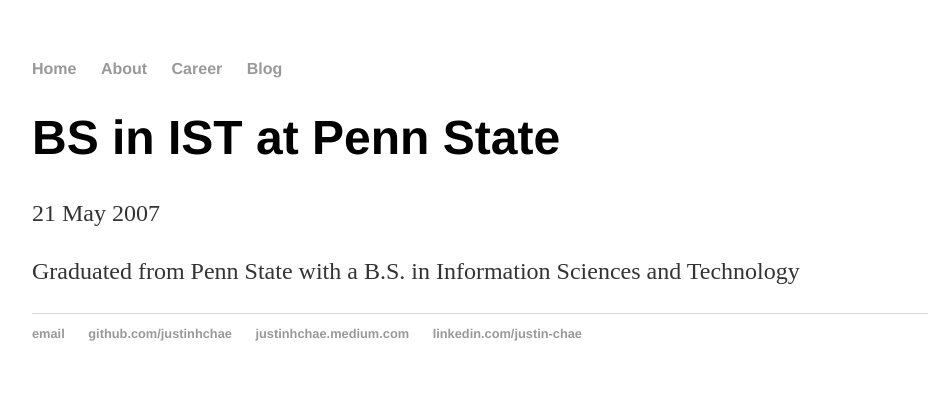
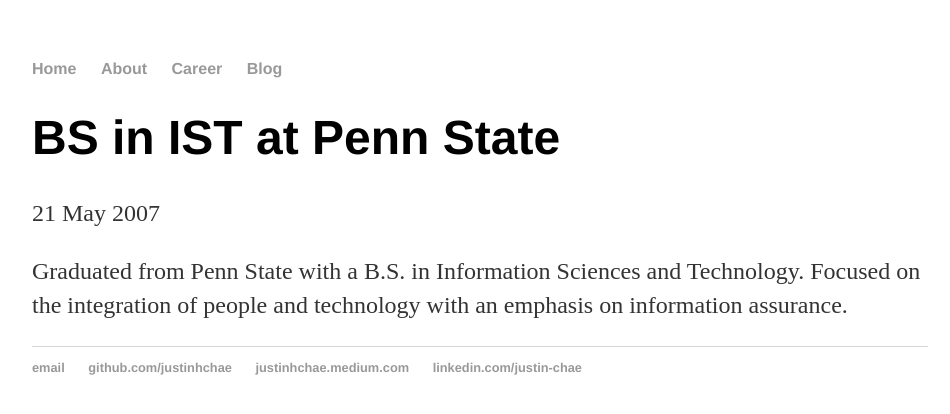
Before and after one commit to justinhchae/justinhchae.github.io, a Jekyll site: the page built from _posts/2007-05-21-penn-state.md, in a window 1280 px wide. Shown: the top 414 px of the page, without its empty margins (160-1110 px from the left). Built offline with Jekyll 4.4.1, drawn with Linux system fonts in a browser that asks for light colours.

Commit message:
Update 2007-05-21-penn-state.md

```diff
--- a/_posts/2007-05-21-penn-state.md
+++ b/_posts/2007-05-21-penn-state.md
@@ -4,4 +4,5 @@
 date: 2007-05-21
 ---
 
-Graduated from Penn State with a B.S. in Information Sciences and Technology
+Graduated from Penn State with a B.S. in Information Sciences and Technology.
+Focused on the integration of people and technology with an emphasis on information assurance.
```
